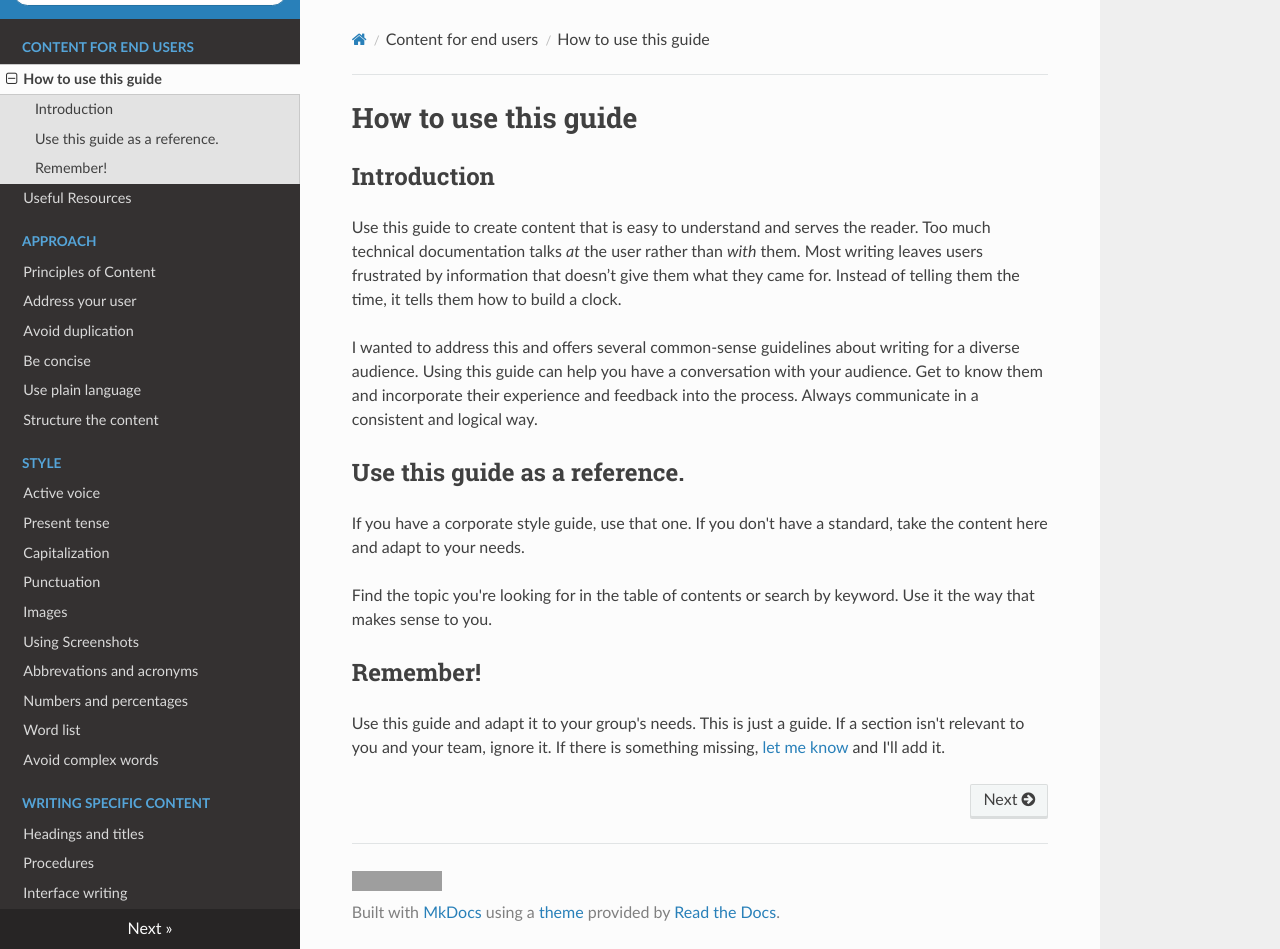
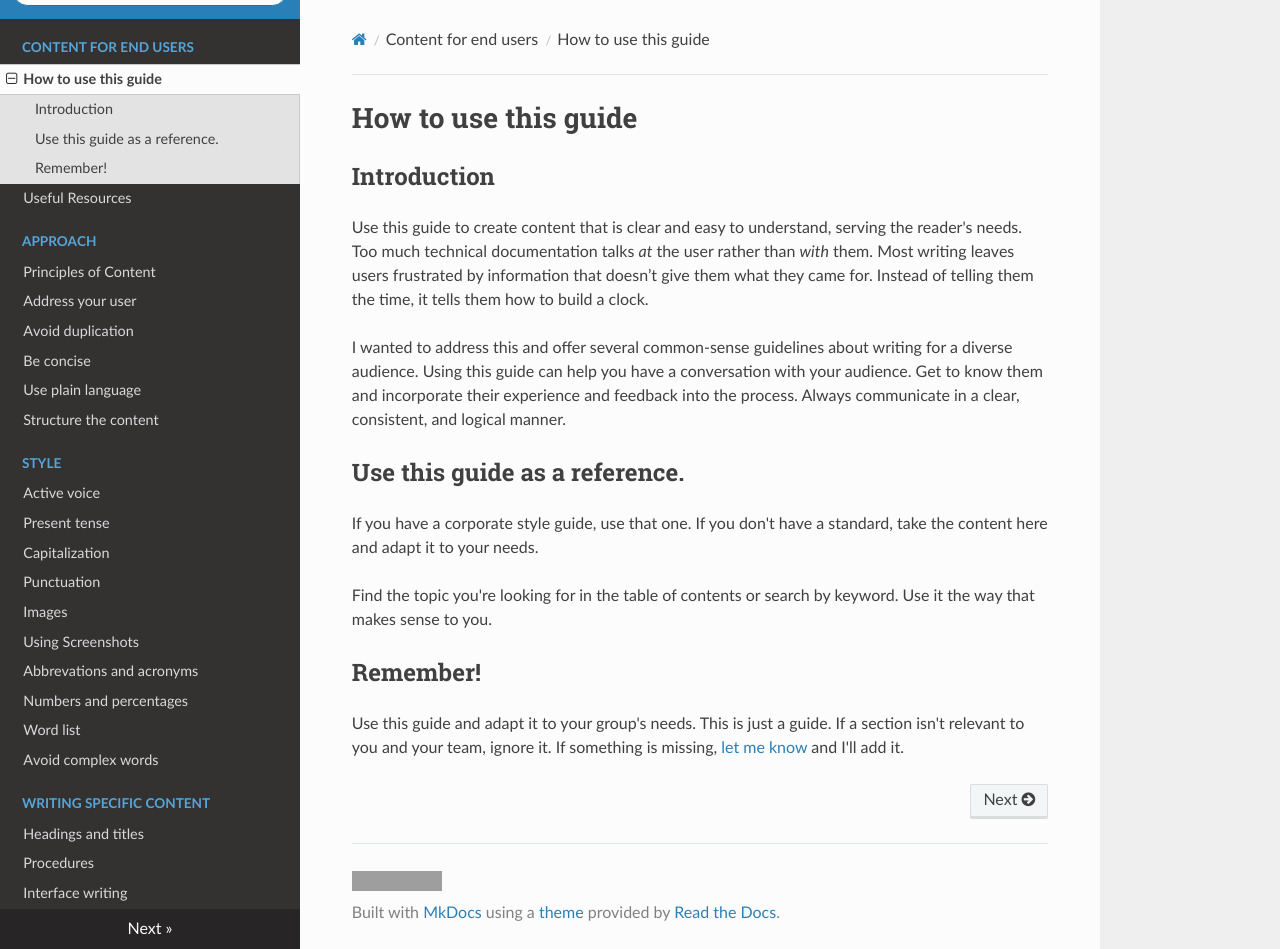
Before and after one commit to stevearrants/styleguide, an MkDocs documentation site: the page built from docs/howtouse.md, in a window 1280 px wide and 949 px high. Built offline with MkDocs 1.6.1, drawn with Linux system fonts in a browser that asks for light colours; nearby versions of some CDN libraries; grey boxes are pictures that could not be loaded.

Commit message:
Update howtouse.md

```diff
--- a/docs/howtouse.md
+++ b/docs/howtouse.md
@@ -2,25 +2,18 @@
 
 ## Introduction
 
-Use this guide to create content that is easy to understand and serves the reader. Too much technical documentation talks *at* the user rather than *with* them. Most writing leaves users frustrated by information that doesn’t give them what they came for. Instead of telling them the time, it tells them how to build a clock.
+Use this guide to create content that is clear and easy to understand, serving the reader's needs. Too much technical documentation talks *at* the user rather than *with* them. Most writing leaves users frustrated by information that doesn’t give them what they came for. Instead of telling them the time, it tells them how to build a clock.
 
-I wanted to address this and offers several common-sense
-guidelines about writing for a diverse audience. Using this guide can help you have
-a conversation with your audience. Get to know them and incorporate their
-experience and feedback into the process. Always communicate in a
-consistent and logical way.
+I wanted to address this and offer several common-sense guidelines about writing for a diverse audience. Using this guide can help you have a conversation with your audience. Get to know them and incorporate their experience and feedback into the process. Always communicate in a clear, consistent, and logical manner.
 
 
 ## Use this guide as a reference.
 
-If you have a corporate style guide, use that one. If you don't have a standard, take the content here and adapt to your needs.
+If you have a corporate style guide, use that one. If you don't have a standard, take the content here and adapt it to your needs.
 
-Find the topic you're looking for in the table of contents or search by keyword.
-Use it the way that makes sense to you.
+Find the topic you're looking for in the table of contents or search by keyword. Use it the way that makes sense to you.
 
 ## Remember!
 
-
-Use this guide and adapt it to your group's needs. This is just a
-guide. If a section isn't relevant to you and your team, ignore it. If
-there is something missing, <a href="mailto:steve.arrants@ipaas.com" target="_blank">let me know</a> and I'll add it.
+Use this guide and adapt it to your group's needs. This is just a guide. If a section isn't relevant to you and your team, ignore it. If
+something is missing, <a href="mailto:sarrants@gmail.com" target="_blank">let me know</a> and I'll add it.
```
